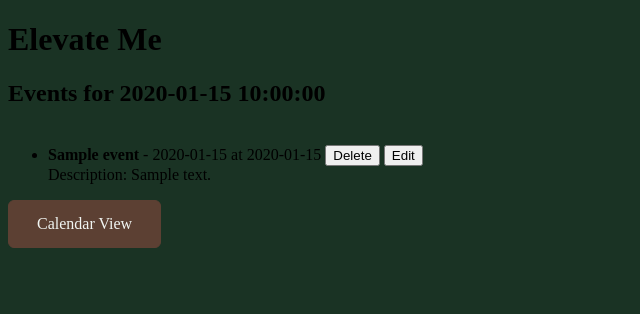
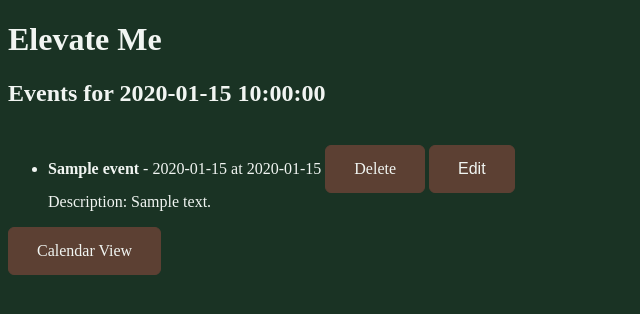
Before and after one commit to Mason-Soule/calendar_app, a Flask app: template templates/day.html in a window 1280 px wide. Shown: the top 314 px of the page, without its empty margins (0-640 px from the left). Run offline with Flask 3, Linux system fonts and the light colour scheme; tables that the repository leaves empty hold one stand-in row (values such as "Sample post"); the template is opened without the code that fills it: values that come from a table or form of the project are taken from there, most other values are stand-ins (such as "Sample title", 1, 10 or a date in 2020).

Commit message:
Day page update

```diff
--- a/app.py
+++ b/app.py
@@ -145,10 +145,14 @@ def calendar_view():
 def day_view(date):
     events = Event.query.order_by(Event.date, Event.time).all()
     dayEvents = []
+    DT_date = datetime.strptime(date, '%Y-%m-%d')
+    fullDate = DT_date.strftime("%A, %B %d")
     for e in events:
         if e.date == date:
+            if (e.time == ""):
+                e.time = "11:59"
             dayEvents.append(e)
-    return render_template('day.html', date=date, events=dayEvents)
+    return render_template('day.html', events=dayEvents, full_date=fullDate)
 
 
 @app.route('/events')
--- a/templates/day.html
+++ b/templates/day.html
@@ -4,28 +4,22 @@
   <link rel="stylesheet" href="{{ url_for('static', filename='css/style.css') }}">
 </head>
 <body>
-  <h1>Elevate Me</h1>
-  <h2>Events for {{ date }}</h2>
+  <h1 class="title">Elevate Me</h1>
+  <h2 class="title">Events for {{ full_date  }}</h2>
   {% if events %}
   <ul>
     {% for event in events %}
     <br />
-    <li>
-      <strong>{{ event.title }}</strong> - {{ event.date }} at {{event.time}}
-      <form
-        action="{{ url_for('delete_event', id=event.id) }}"
-        method="POST"
-        style="display: inline"
-      >
-        <button type="submit">Delete</button>
-      </form>
+    <li class="title">
+      <strong class="title">{{ event.title }}</strong class="title"> - {{ event.date }} at {{event.time}}
+      <a class="nav-btn" type="button" href="{{ url_for('delete_event', id=event.id) }}">Delete</a>
 
       <form
         action="{{ url_for('edit_event', id=event.id) }}"
         method="POST"
         style="display: inline"
       >
-        <button type="submit">Edit</button>
+        <button class="nav-btn" type="submit">Edit</button>
       </form>
 
       <br />
@@ -34,7 +28,7 @@
     {% endfor %}
   </ul>
   {% else %}
-  <p>No tasks today!</p>
+  <p class="text">No tasks today!</p>
   {% endif %}
 
   <a class="nav-btn" href="{{ url_for('calendar_view') }}" method="POST">Calendar View</a>
```
